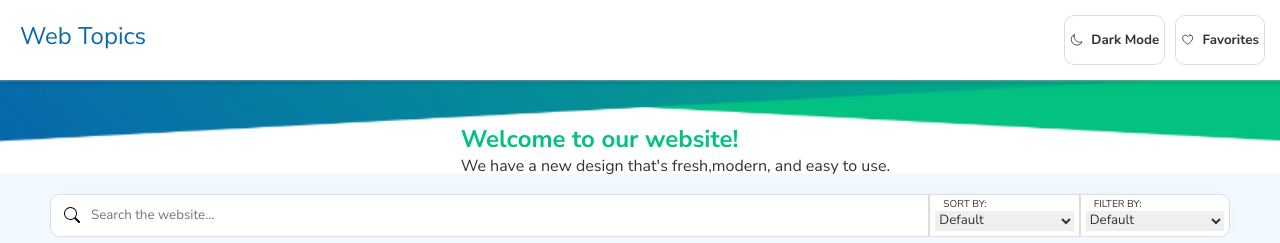
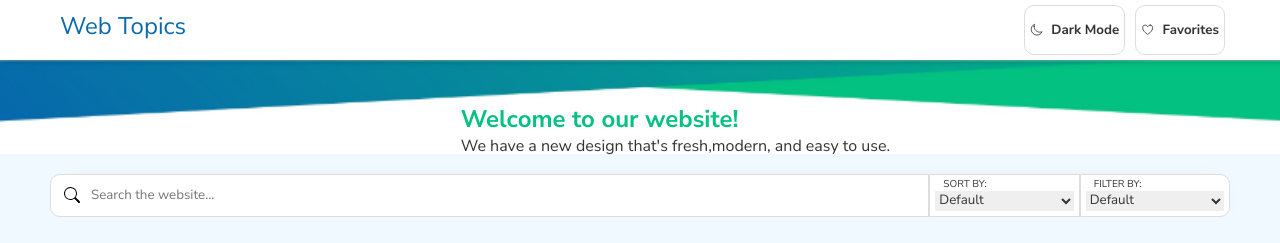
Before and after one commit to JSD-0723/Hanna-Hinn, a plain HTML site: page index.html in a window 1280 px wide. Shown: the top 243 px of the page. Drawn offline with nearby package versions, Linux system fonts and the light colour scheme.

Commit message:
Update styles.css
modified padding for header

```diff
--- a/assets/CSS/styles.css
+++ b/assets/CSS/styles.css
@@ -25,7 +25,7 @@ q {
 
 header {
   overflow: hidden;
-  padding: 10px 10px;
+  padding-inline: 50px;
   display: flex;
   justify-content: baseline;
   background-color: var(--bg_default);
```
